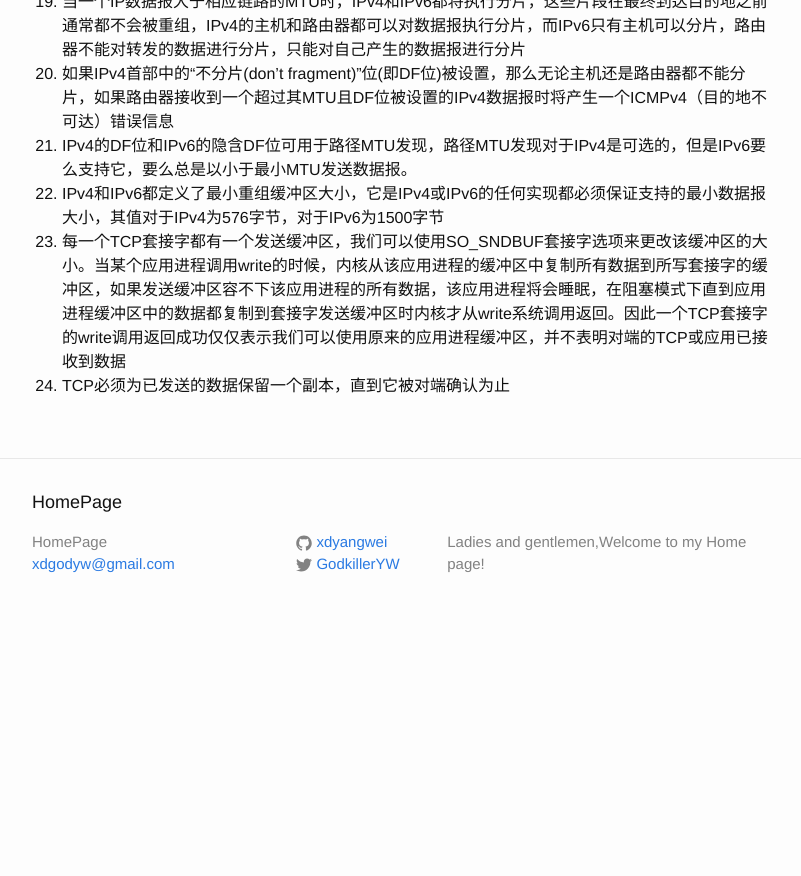
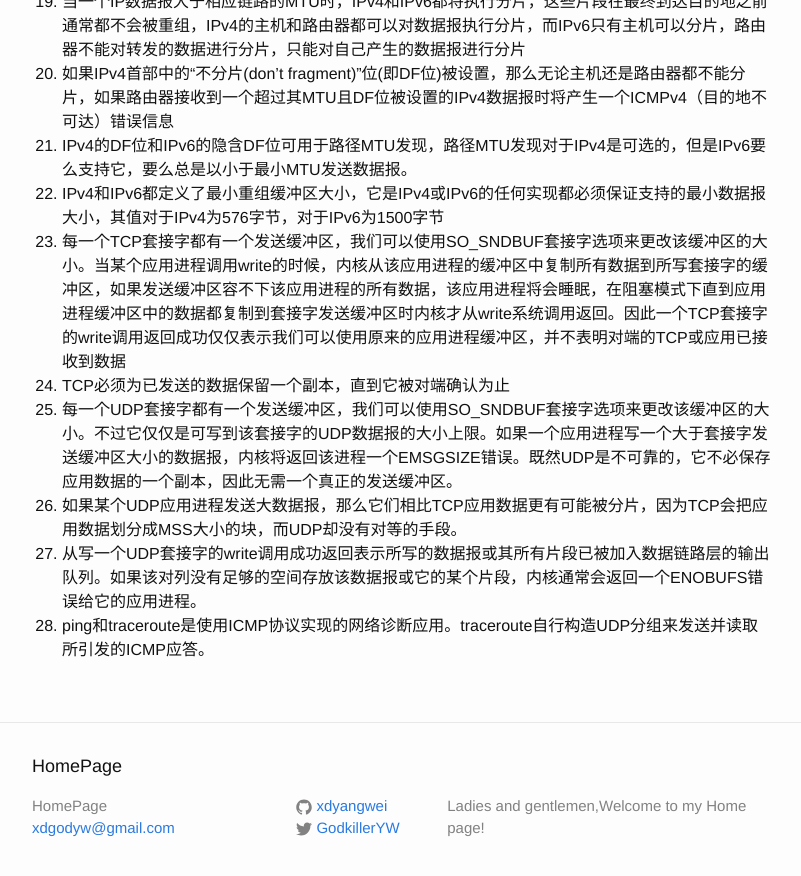
Before and after one commit to xdyangwei/xdyangwei.github.io, a Jekyll site: the page built from _posts/2018-8-20-Unix网络编程.md, in a window 1280 px wide and 900 px high, scrolled down 1418 px. Shown: the top 876 px of the window, without its empty margins (238-1039 px from the left). Built offline with Jekyll 4.4.1, drawn with Linux system fonts in a browser that asks for light colours; our own code applies the rules of GitHub Pages for plain Markdown files; before the commit the page ends 2054 px from its top, so only the background shows below that.

Commit message:
add the tips of UDP connection

```diff
--- a/_posts/2018-8-20-Unix网络编程.md
+++ b/_posts/2018-8-20-Unix网络编程.md
@@ -28,3 +28,7 @@
 22. IPv4和IPv6都定义了最小重组缓冲区大小，它是IPv4或IPv6的任何实现都必须保证支持的最小数据报大小，其值对于IPv4为576字节，对于IPv6为1500字节
 23. 每一个TCP套接字都有一个发送缓冲区，我们可以使用SO_SNDBUF套接字选项来更改该缓冲区的大小。当某个应用进程调用write的时候，内核从该应用进程的缓冲区中复制所有数据到所写套接字的缓冲区，如果发送缓冲区容不下该应用进程的所有数据，该应用进程将会睡眠，在阻塞模式下直到应用进程缓冲区中的数据都复制到套接字发送缓冲区时内核才从write系统调用返回。因此一个TCP套接字的write调用返回成功仅仅表示我们可以使用原来的应用进程缓冲区，并不表明对端的TCP或应用已接收到数据
 24. TCP必须为已发送的数据保留一个副本，直到它被对端确认为止
+25. 每一个UDP套接字都有一个发送缓冲区，我们可以使用SO_SNDBUF套接字选项来更改该缓冲区的大小。不过它仅仅是可写到该套接字的UDP数据报的大小上限。如果一个应用进程写一个大于套接字发送缓冲区大小的数据报，内核将返回该进程一个EMSGSIZE错误。既然UDP是不可靠的，它不必保存应用数据的一个副本，因此无需一个真正的发送缓冲区。
+26. 如果某个UDP应用进程发送大数据报，那么它们相比TCP应用数据更有可能被分片，因为TCP会把应用数据划分成MSS大小的块，而UDP却没有对等的手段。
+27. 从写一个UDP套接字的write调用成功返回表示所写的数据报或其所有片段已被加入数据链路层的输出队列。如果该对列没有足够的空间存放该数据报或它的某个片段，内核通常会返回一个ENOBUFS错误给它的应用进程。
+28. ping和traceroute是使用ICMP协议实现的网络诊断应用。traceroute自行构造UDP分组来发送并读取所引发的ICMP应答。
```
